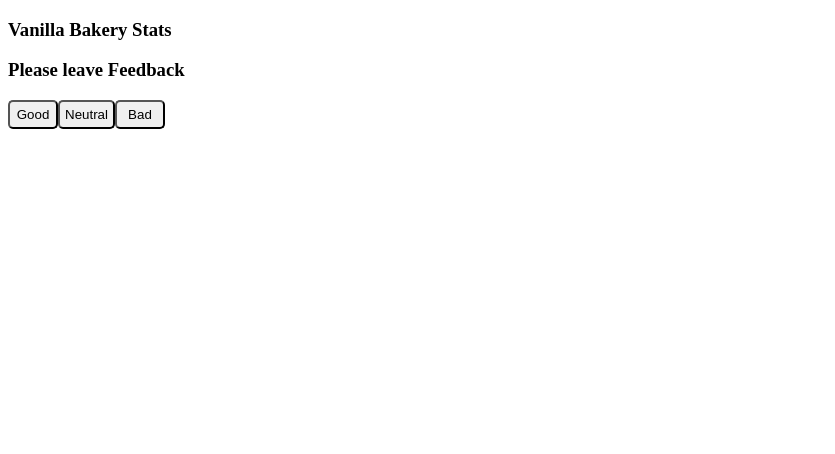
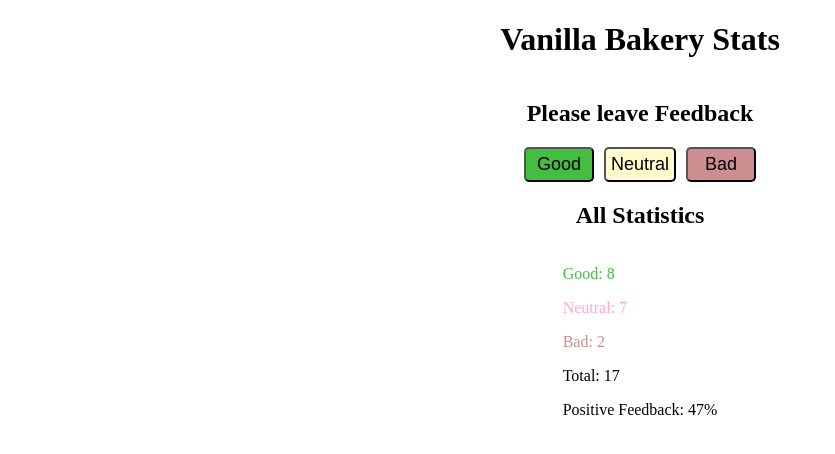
Before and after one commit to Aleksander-Kovalenko/goit-react-hw-02-feedback, a React (Create React App) app: page / in a window 1280 px wide. Shown: the top 454 px of the page, without its empty margins (0-835 px from the left). Built offline with nearby package versions, Linux system fonts and the light colour scheme.

Commit message:
стилизация компонентов

```diff
--- a/src/App.jsx
+++ b/src/App.jsx
@@ -2,14 +2,14 @@ import React, { Component } from 'react';
 
 import { FeedbackOptions } from './components/FeedbackOptions/FeedbackOptions';
 import { Statistics } from './components/Statistics/Statistics';
-import { Container } from './App.styled';
+import { Title } from './App.styled';
 import { Section } from './components/Section/Section';
 
 class App extends Component {
   state = {
-    good: 0,
-    neutral: 0,
-    bad: 0,
+    good: 8,
+    neutral: 7,
+    bad: 2,
   };
 
   handleButton = state => {
@@ -34,13 +34,14 @@ class App extends Component {
 
     return (
       <>
-        <Container>
-          <Section title="Vanilla Bakery Stats" />
-          <Section title="Please leave Feedback" />
+        <Title>Vanilla Bakery Stats</Title>
 
+        <Section title="Please leave Feedback">
           <FeedbackOptions options={keys} onLeaveFeedback={this.handleButton} />
+        </Section>
+
         {this.countTotalFeedback() > 0 && (
-            <>
+          <Section title="All Statistics">
             <Statistics
               good={good}
               neutral={neutral}
@@ -48,9 +49,8 @@ class App extends Component {
               total={this.countTotalFeedback()}
               percentage={this.countPositiveFeedbackPercentage()}
             />
-            </>
+          </Section>
         )}
-        </Container>
       </>
     );
   }
--- a/src/App.styled.jsx
+++ b/src/App.styled.jsx
@@ -1,16 +1,5 @@
 import styled from '@emotion/styled';
 
-export const Container = styled.div`
-  & > :not(:last-child) {
-    margin-right: 10px;
-  }
+export const Title = styled.h1`
+  text-align: center;
 `;
-
-export const List = styled.ul`
-  list-style-type: none;
-  & > :not(:last-child) {
-    margin-bottom: 10px;
-  }
-`;
-
-export const StaticsInfo = styled.p``;
--- a/src/components/FeedbackOptions/FeedbackOptions.jsx
+++ b/src/components/FeedbackOptions/FeedbackOptions.jsx
@@ -1,14 +1,25 @@
 import { nanoid } from 'nanoid';
-import { Button } from './FeedbackOptions.styled';
+import { Wrapper, Button } from './FeedbackOptions.styled';
 
 export const FeedbackOptions = ({ options, onLeaveFeedback }) => {
+  const styled = {
+    good: '#44be42',
+    neutral: '#fffacc',
+    bad: '#cc8e91',
+  };
   return (
-    <div>
+    <Wrapper>
       {options.map(title => (
-        <Button key={nanoid(5)} type="submit" name={title} onClick={onLeaveFeedback}>
+        <Button
+          key={nanoid(4)}
+          type="submit"
+          name={title}
+          onClick={onLeaveFeedback}
+          style={{ backgroundColor: `${styled[title]}` }}
+        >
           {title[0].toUpperCase() + title.slice(1)}
         </Button>
       ))}
-    </div>
+    </Wrapper>
   );
 };
--- a/src/components/FeedbackOptions/FeedbackOptions.styled.jsx
+++ b/src/components/FeedbackOptions/FeedbackOptions.styled.jsx
@@ -1,17 +1,24 @@
 import styled from '@emotion/styled';
 
+export const Wrapper = styled.div`
+  & > *:not(:last-child) {
+    margin-right: 10px;
+  }
+`;
+
 export const Button = styled.button`
-  min-width: 50px;
+  min-width: 70px;
   padding: 5px;
+  font-size: 18px;
+  font-width: 700px;
+
   text-align: center;
 
   border-radius: 5px;
-  transition: transform 500ms;
+  transition: transform 250ms;
 
   &:hover,
   &:focus-visible {
-    color: white;
-    background-color: teal;
-    transform: scale(1.2);
+    transform: scale(1.1);
   }
 `;
--- a/src/components/Section/Section.jsx
+++ b/src/components/Section/Section.jsx
@@ -1 +1,8 @@
-export const Section = ({ title }) => <h3>{title}</h3>;
+import { Wrapper } from './Section.styled';
+
+export const Section = ({ title, children }) => (
+  <Wrapper>
+    <h2>{title}</h2>
+    {children}
+  </Wrapper>
+);
--- /dev/null
+++ b/src/components/Section/Section.styled.jsx
@@ -0,0 +1,7 @@
+import styled from '@emotion/styled';
+
+export const Wrapper = styled.section`
+  display: flex;
+  flex-direction: column;
+  align-items: center;
+`;
--- a/src/components/Statistics/Statistics.jsx
+++ b/src/components/Statistics/Statistics.jsx
@@ -1,11 +1,16 @@
-import { Container, ContainerProgress } from './Statistics.styled';
+import { Container, StatisticItem } from './Statistics.styled';
 
 export const Statistics = ({ good, neutral, bad, total, percentage }) => {
+  const styled = {
+    good: '#44be42',
+    neutral: '#ffaacc',
+    bad: '#cc8e91',
+  };
   return (
     <Container>
-      <p>Good: {good}</p>
-      <p>Neutral: {neutral}</p>
-      <p>Bad: {bad}</p>
+      <StatisticItem style={{ color: `${styled.good}` }}>Good: {good}</StatisticItem>
+      <StatisticItem style={{ color: `${styled.neutral}` }}>Neutral: {neutral}</StatisticItem>
+      <StatisticItem style={{ color: `${styled.bad}` }}>Bad: {bad}</StatisticItem>
       <div>
         <p>Total: {total}</p>
         <p>Positive Feedback: {percentage}%</p>
--- a/src/components/Statistics/Statistics.styled.jsx
+++ b/src/components/Statistics/Statistics.styled.jsx
@@ -1,9 +1,9 @@
 import styled from '@emotion/styled';
 
 export const Container = styled.div`
-  display: flex;
-  flex-wrap: wrap;
-  justify-content: center;
+  //   display: flex;
+  //   flex-wrap: wrap;
+  //   justify-content: center;
 `;
 
-export const ContainerProgress = styled.div``;
+export const StatisticItem = styled.p``;
```
Lines whose indentation alone changed are shown as unchanged.
